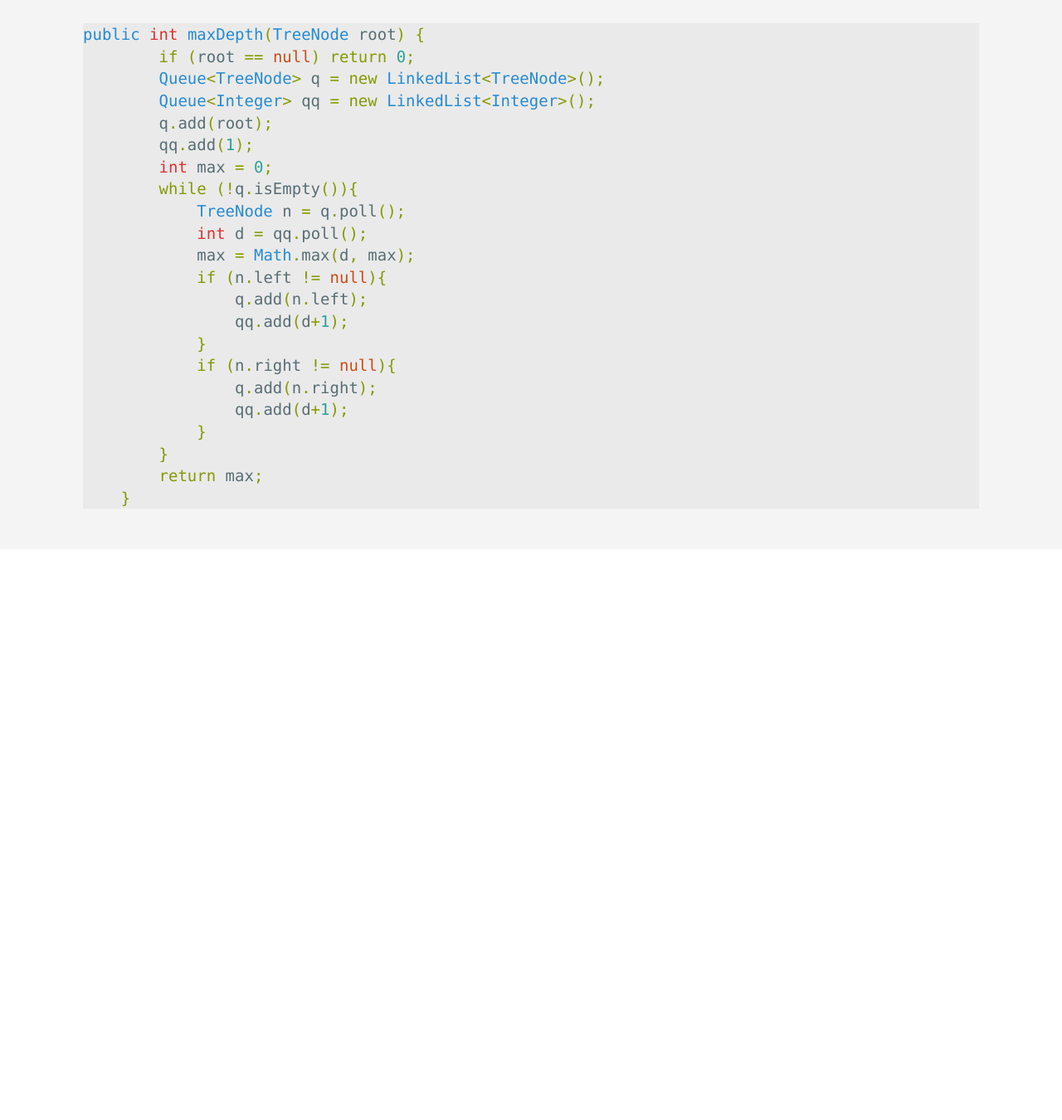
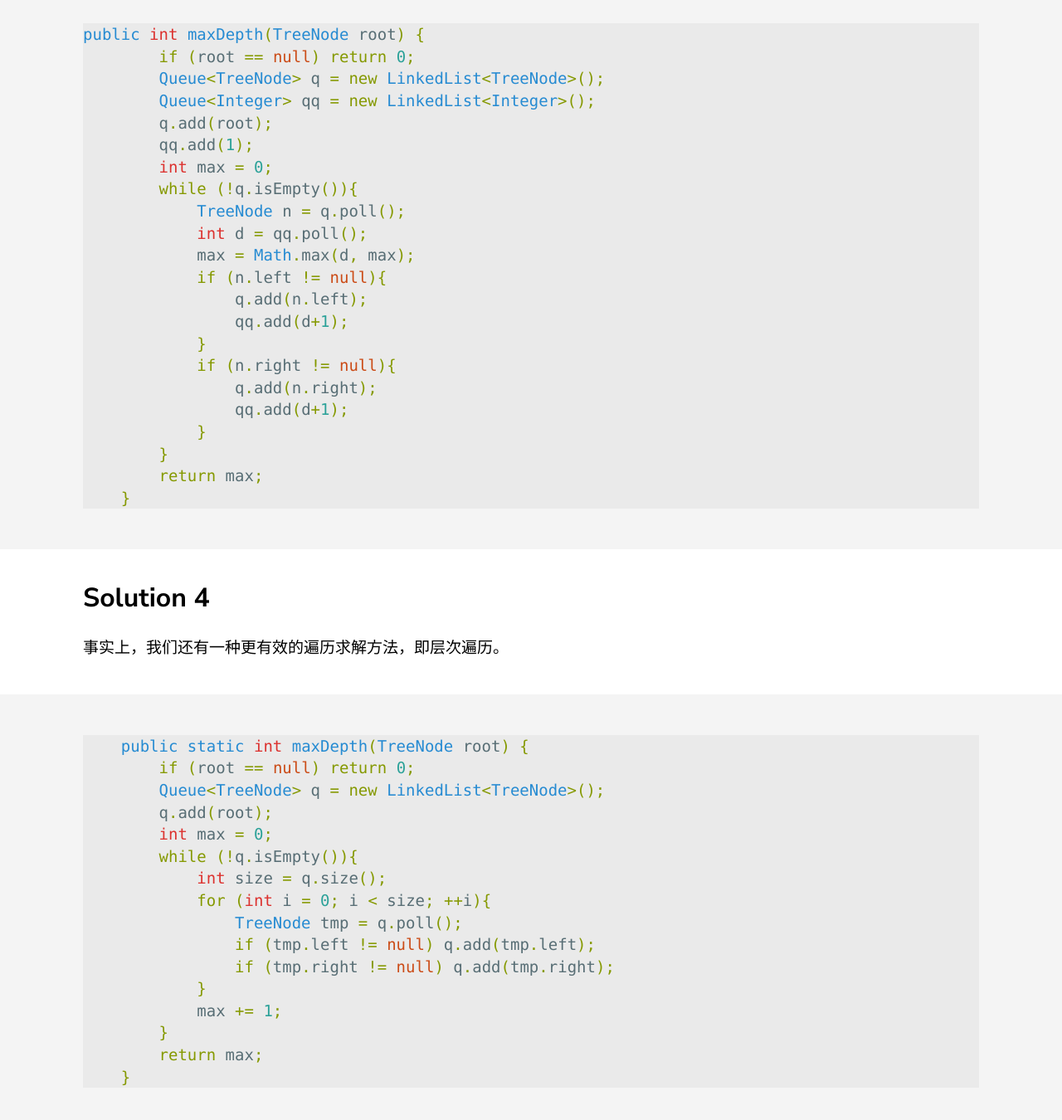
Before and after one commit to zhanglei1949/zhanglei.github.io, a Jekyll site: the page built from _posts/2019-10-20-leetcode-problem-104.markdown, in a window 1280 px wide and 1400 px high, scrolled down 2658 px. Shown: the top 1350 px of the window at 83% size. Built offline with Jekyll 4.4.1, drawn with Linux system fonts in a browser that asks for light colours; before the commit the page ends 3360 px from its top, so only the background shows below that.

Commit message:
update prob104

````diff
--- a/_posts/2019-10-20-leetcode-problem-104.markdown
+++ b/_posts/2019-10-20-leetcode-problem-104.markdown
@@ -91,3 +91,24 @@ public int maxDepth(TreeNode root) {
         return max;
     }
 ```
+
+## Solution 4
+事实上，我们还有一种更有效的遍历求解方法，即层次遍历。
+```java
+    public static int maxDepth(TreeNode root) {
+        if (root == null) return 0;
+        Queue<TreeNode> q = new LinkedList<TreeNode>();
+        q.add(root);
+        int max = 0;
+        while (!q.isEmpty()){
+            int size = q.size();
+            for (int i = 0; i < size; ++i){
+                TreeNode tmp = q.poll();
+                if (tmp.left != null) q.add(tmp.left);
+                if (tmp.right != null) q.add(tmp.right);
+            }
+            max += 1;
+        }
+        return max;
+    }
+```
````
